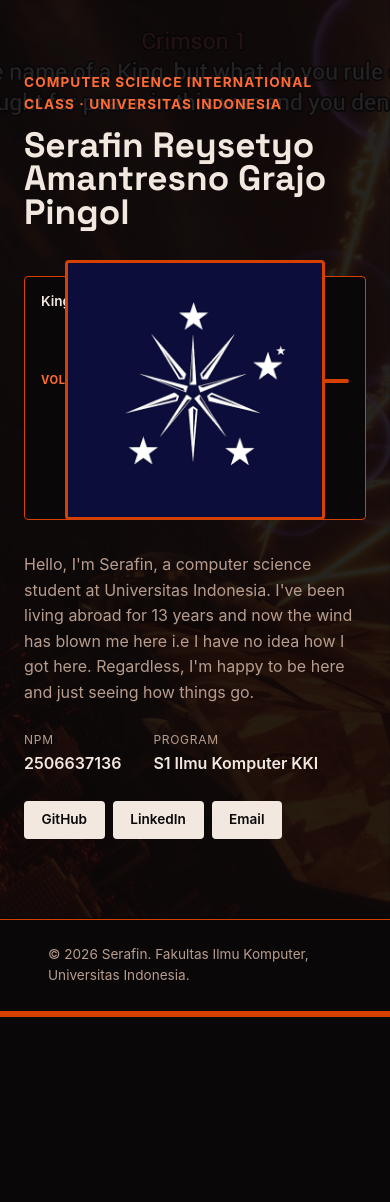
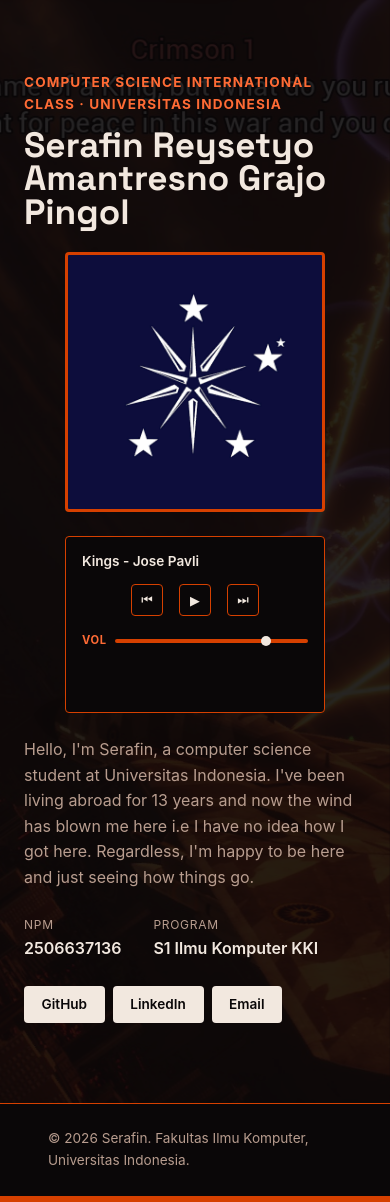
Before and after one commit to SPingol/myportofolio, a Django app: page / in a window 390 px wide. Shown: the part 80-1282 px from the top of the page. Before the commit the page ends 1097 px from the top, so only its background shows below. Run offline with Django 5.2, Linux system fonts and the light colour scheme.

Commit message:
Further mobile audio player fixes Attempt to fix an overlap issue with the portrait and audio player on mobile by setting defined spaces and other wizardry

```diff
--- a/static/css/style.css
+++ b/static/css/style.css
@@ -131,7 +131,7 @@ main::before {
   grid-template-columns: 1.3fr 1fr;
   grid-template-areas:
     "identity photo"
-    "details  photo";
+    "details  player";
   gap: 1.5rem 3rem;
 }
 
@@ -211,6 +211,7 @@ main::before {
 .hero-photo {
   grid-area: photo;
   position: relative;
+  z-index: 1;
   width: 100%;
   aspect-ratio: 1 / 1;
   overflow: hidden;
@@ -246,8 +247,9 @@ main::before {
 }
 
 .audio-player {
-  grid-area: photo;
-  margin-top: calc(100% + 1rem);
+  grid-area: player;
+  position: relative;
+  z-index: 2;
   background-color: var(--paper);
   border: 1px solid var(--line);
   border-radius: var(--radius);
@@ -255,6 +257,7 @@ main::before {
   display: flex;
   flex-direction: column;
   gap: 0.75rem;
+  align-self: start;
 }
 
 .player-info {
@@ -370,12 +373,83 @@ main::before {
   display: block;
 }
 
-@media (max-width: 768px) {
-  .audio-player {
-    margin-top: 1rem;
-    width: 100%;
-    max-width: 100%;
-  }
+.section {
+  padding: 4rem 0;
+  border-top: 1px solid var(--line);
+}
+
+.section-title {
+  font-family:
+    "Space Grotesk",
+    -apple-system,
+    sans-serif;
+  font-size: 2rem;
+  color: var(--ink);
+  margin-bottom: 2rem;
+  letter-spacing: -0.02em;
+}
+
+.card-grid {
+  display: grid;
+  grid-template-columns: repeat(auto-fit, minmax(280px, 1fr));
+  gap: 1.5rem;
+}
+
+.card {
+  background-color: var(--paper);
+  border: 1px solid var(--line);
+  border-radius: var(--radius);
+  padding: 1.5rem;
+  display: flex;
+  flex-direction: column;
+  justify-content: space-between;
+  gap: 1rem;
+  transition:
+    transform 0.2s ease,
+    border-color 0.2s ease;
+}
+
+.card:hover {
+  transform: translateY(-2px);
+  border-color: var(--accent);
+}
+
+.card-header {
+  display: flex;
+  justify-content: space-between;
+  align-items: flex-start;
+  gap: 1rem;
+}
+
+.card-header h3 {
+  font-family:
+    "Space Grotesk",
+    -apple-system,
+    sans-serif;
+  font-size: 1.2rem;
+  color: var(--ink);
+}
+
+.card-tag {
+  font-size: 0.75rem;
+  font-weight: 700;
+  color: var(--accent-dark);
+  border: 1px solid var(--line);
+  padding: 0.15rem 0.5rem;
+  border-radius: var(--radius);
+  white-space: nowrap;
+}
+
+.card-body {
+  color: var(--text-muted);
+  font-size: 0.9rem;
+  line-height: 1.5;
+}
+
+.card-footer {
+  display: flex;
+  gap: 0.5rem;
+  margin-top: auto;
 }
 
 @media (hover: hover) {
@@ -405,8 +479,9 @@ main::before {
     grid-template-areas:
       "identity"
       "photo"
+      "player"
       "details";
-    gap: 2rem;
+    gap: 1.5rem;
   }
 
   .hero-identity h1 {
@@ -417,6 +492,17 @@ main::before {
     align-self: center;
     max-width: 260px;
     margin: 0 auto;
+    position: relative;
+    z-index: 1;
+  }
+
+  .audio-player {
+    grid-area: player;
+    max-width: 260px;
+    width: 100%;
+    margin: 0 auto;
+    position: relative;
+    z-index: 2;
   }
 
   .meta-list {
--- a/templates/index.html
+++ b/templates/index.html
@@ -154,7 +154,7 @@
         },
         {
           title: "Peacekeeper II - Jose Pavli",
-          src: "/static/audio/Peacekeeper II (Live Orchestra) (From Project Wingman).mp3",
+          src: "/static/audio/track2Peacekeeper II (Live Orchestra) (From Project Wingman).mp3",
         },
         {
           title: "Showdown - Jose Pavli",
@@ -183,7 +183,9 @@
 
       function initAudioContext() {
         if (!audioCtx) {
-          audioCtx = new (window.AudioContext || window.webkitAudioContext)();
+          const AudioContextClass =
+            window.AudioContext || window.webkitAudioContext;
+          audioCtx = new AudioContextClass();
           analyser = audioCtx.createAnalyser();
           analyser.fftSize = 64;
 
@@ -194,31 +196,37 @@
       }
 
       function resizeCanvas() {
-        canvas.width = canvas.clientWidth;
-        canvas.height = canvas.clientHeight;
+        const dpr = window.devicePixelRatio || 1;
+        const rect = canvas.getBoundingClientRect();
+
+        canvas.width = rect.width * dpr;
+        canvas.height = rect.height * dpr;
+
+        canvasCtx.scale(dpr, dpr);
       }
+
       window.addEventListener("resize", resizeCanvas);
-      resizeCanvas();
 
       function drawVisualizer() {
         animationId = requestAnimationFrame(drawVisualizer);
 
+        const rect = canvas.getBoundingClientRect();
         const bufferLength = analyser.frequencyBinCount;
         const dataArray = new Uint8Array(bufferLength);
         analyser.getByteFrequencyData(dataArray);
 
-        canvasCtx.clearRect(0, 0, canvas.width, canvas.height);
+        canvasCtx.clearRect(0, 0, rect.width, rect.height);
 
         const barGap = 3;
         const totalGaps = (bufferLength - 1) * barGap;
-        const barWidth = (canvas.width - totalGaps) / bufferLength;
+        const barWidth = (rect.width - totalGaps) / bufferLength;
         let x = 0;
 
         for (let i = 0; i < bufferLength; i++) {
-          const barHeight = (dataArray[i] / 255) * canvas.height;
+          const barHeight = (dataArray[i] / 255) * rect.height;
 
           canvasCtx.fillStyle = "#ff4500";
-          canvasCtx.fillRect(x, canvas.height - barHeight, barWidth, barHeight);
+          canvasCtx.fillRect(x, rect.height - barHeight, barWidth, barHeight);
 
           x += barWidth + barGap;
         }
@@ -231,6 +239,7 @@
 
       function playAudio() {
         initAudioContext();
+
         if (audioCtx && audioCtx.state === "suspended") {
           audioCtx.resume();
         }
@@ -249,7 +258,9 @@
       function pauseAudio() {
         audio.pause();
         playBtn.innerHTML = "&#9654;";
-        cancelAnimationFrame(animationId);
+        if (animationId) {
+          cancelAnimationFrame(animationId);
+        }
       }
 
       playBtn.addEventListener("click", () => {
@@ -285,6 +296,7 @@
       }
 
       loadTrack(currentTrackIndex);
+      resizeCanvas();
     </script>
   </body>
 </html>
```
